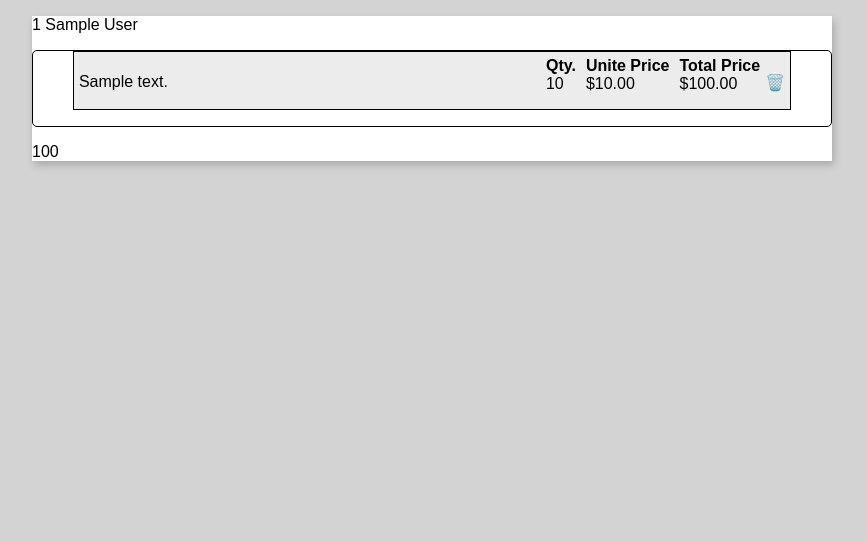
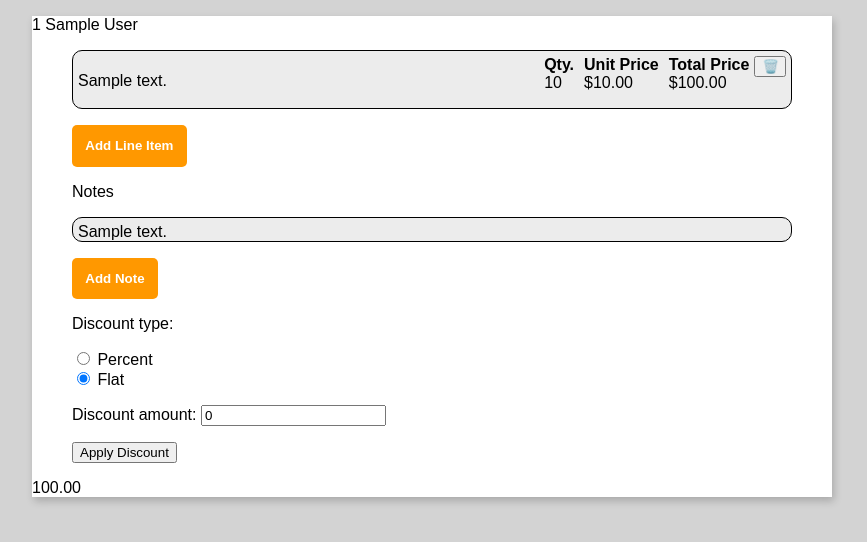
Before and after one commit to DargonTheDargon/CSCI467GroupProject, a Django app: page /quotes/view/1/ in a window 1280 px wide. Shown: the part 64-606 px from the top of the page, without its empty margins (208-1075 px from the left). Run offline with Django 5.2, Linux system fonts and the light colour scheme; tables that the repository leaves empty hold one stand-in row (values such as "Sample post").

Commit message:
add note, discount, and delete line item functionality

```diff
--- a/quote_system/admin.py
+++ b/quote_system/admin.py
@@ -1,10 +1,11 @@
 from django.contrib import admin
 from django.contrib.auth.admin import UserAdmin
 
-from .models import Customer, LineItem, Quote, SalesAssociate, User
+from .models import Customer, LineItem, Note, Quote, SalesAssociate, User
 
 admin.site.register(User, UserAdmin)
 admin.site.register(Quote)
 admin.site.register(Customer)
 admin.site.register(SalesAssociate)
 admin.site.register(LineItem)
+admin.site.register(Note)
--- /dev/null
+++ b/quote_system/forms.py
@@ -0,0 +1,22 @@
+from django import forms
+
+from .models import LineItem, Note, Quote
+
+
+class LineItemForm(forms.ModelForm):
+    class Meta:
+        model = LineItem
+        fields = ['description','quantity','price']
+
+class NoteForm(forms.ModelForm):
+    class Meta:
+        model = Note
+        fields = ['text']
+
+class DiscountForm(forms.ModelForm):
+    class Meta:
+        model = Quote
+        fields = ['discount_type','discount_amount']
+        widgets = {
+            'discount_type':forms.RadioSelect()
+        }
--- a/quote_system/models.py
+++ b/quote_system/models.py
@@ -1,3 +1,5 @@
+from decimal import Decimal
+
 from django.contrib.auth.models import AbstractUser
 from django.core.validators import MaxValueValidator, MinValueValidator
 from django.db import models
@@ -56,11 +58,18 @@ class Quote(models.Model):
     discount_amount = models.DecimalField(max_digits=10, decimal_places=2, default=0)
     final_price = models.DecimalField(max_digits=10, decimal_places=2, default=0)
 
+    def calculate_discount(self,base_amount: Decimal) -> Decimal:
+        if self.discount_type == self.DiscountType.PERCENT:
+            return (base_amount * (self.discount_amount/Decimal(100))).quantize(Decimal('0.01'))
+        return min(self.discount_amount,base_amount)
+
     def total_price(self):
         result =  self.line_items.aggregate(
             total_price = Sum(F('quantity')*F('price'),output_field=DecimalField(max_digits=10,decimal_places=2))
         )
         total_cost = result['total_price'] or 0
+        if total_cost != 0:
+            total_cost -= self.calculate_discount(Decimal(total_cost))
         return total_cost
 
     def __str__(self):
--- a/quote_system/static/css/quote_view.css
+++ b/quote_system/static/css/quote_view.css
@@ -19,26 +19,40 @@ html {
 }
 
 div.line-item-list {
+    border-radius: 10px;
+    width:90%;
+    margin-left:auto;
+    margin-right:auto;
+}
+
+div.notes {
+    width:90%;
+    margin-left:auto;
+    margin-right:auto;
+}
+
+
+ul {
     border: 1px solid black;
-    border-radius: 5px;
+    border-radius: 10px;
+    background-color: rgb(236, 236, 236);
+    padding-inline-start: 0;
+    margin-block-start: 0;
+
 }
 
 li {
-    border: 1px solid black;
     list-style-type: none;
     padding-left: 5px;
     padding-top: 5px;
+    border-style: solid;
+    border-color: black;
+    border-width: 0 0 2px 0;
 
 }
 
- ul {
-    background-color: rgb(236, 236, 236);
-    padding-inline-start: 0;
-    margin-block-start: 0;
-    width:90%;
-    margin-left:auto;
-    margin-right:auto;
-
+li:last-child {
+    border-bottom:none;
 }
 
 p.label {
@@ -55,6 +69,12 @@ p.amount {
     display:inline-grid;
     grid-auto-flow: column;
     justify-content: right;
+}
+
+.discount {
+    width: 90%;
+    margin-left:auto;
+    margin-right:auto;
 }
 
 .quantity {
@@ -88,6 +108,52 @@ p.amount {
     padding-right: 5px;
 }
 
+#dropdown-menu {
+    position:absolute;
+    margin: 0;
+    inset: auto;
+    top: anchor(bottom);
+    left: anchor(left);
+    margin-block-start: 5px;
+    max-width: fit-content;
+    border: none;
+    position-anchor: --add-line-item;
+
+}
+
+#add-note-menu {
+    position:absolute;
+    margin: 0;
+    inset: auto;
+    top: anchor(bottom);
+    left: anchor(left);
+    margin-block-start: 5px;
+    max-width: fit-content;
+    border: none;
+    position-anchor: --add-note;
+}
+
+#add-note {
+    anchor-name: --add-note;
+}
+
+#add-line-item {
+    anchor-name: --add-line-item;
+}
+
+.add-button {
+    border:none;
+    padding: 1em;
+    background-color: #ff9800;
+    border-radius: 5px;
+    color: white;
+    font-weight: bold;
+}
+
+.add-button:hover {
+    background-color: #c27400;
+}
+
 @media(max-width: 450px) {
     .line_item{
         flex-direction: column;
--- a/quote_system/templates/quote_view.html
+++ b/quote_system/templates/quote_view.html
@@ -27,7 +27,7 @@
                                     <p class="amount"> {{ line_item.quantity}} </p>
                                 </div>
                                 <div class="unit_price">
-                                    <p class="label"> Unite Price</p>
+                                    <p class="label"> Unit Price</p>
                                     <p class="amount">${{line_item.price}}<p>
                                 </div>
                                 <div class="total_price">
@@ -35,15 +35,54 @@
                                     <p class="amount">${{line_item.total_price}}<p>
                                 </div>
                                 <div class="delete">
-                                    <p>🗑️<p>
+                                    <form method="POST">
+                                        {% csrf_token %}
+                                        <button class="delete" type="submit" name="delete_line_item" value="{{line_item.id}}">
+                                            🗑️
+                                        </button>
+                                    </form>
                                 </div>
                             </div>
                         </div>
                     </li>
                     {% endfor %}
                 </ul>
+                <button type="button" id="add-line-item" class="add-button" aria-label="Add Line Item" popovertarget="dropdown-menu">Add Line Item </button>
+                <div id="dropdown-menu" popover="auto" class="menu">
+                    <form method="POST">
+                    {% csrf_token %}
+                    {{ line_item_form.as_p}}
+                    <button type="submit" name="add_line_item">Add</button>
+                    </form>
+                </div>
+            </div>
+            <div class="notes">
+             <p>Notes</p>
+                <div class="notes-list">
+                    <ul class="notes-list">
+                        {% for note in quote.notes.all%}
+                        <li> {{note.text}} </li>
+                        {%endfor%}
+                    </ul>
+                </div>
+                <button type="button" id="add-note" class="add-button" aria-label="Add Note" popovertarget="add-note-menu">Add Note</button>
+                <div id="add-note-menu" popover="auto" class="menu">
+                    <form method="POST">
+                        {% csrf_token %}
+                        {{ note_form.as_p }}
+                        <button type="submit" name="add_note">Add</button>
+                    </form>
+                </div>
+            </div>
+            <div class="discount">
+                <form method="POST">
+                    {% csrf_token %}
+                    {{ discount_form.as_p }}
+                    <button type="submit" name="add_discount">Apply Discount</button>
+                </form>
             </div>
             <p>{{quote.total_price}}</p>
+
         </div>
     </body>
 </html>
--- a/quote_system/views.py
+++ b/quote_system/views.py
@@ -3,10 +3,11 @@
 from django.contrib.auth import authenticate, login
 from django.contrib.auth import logout as auth_logout
 from django.contrib.auth.decorators import login_required
-from django.shortcuts import redirect, render
+from django.shortcuts import get_object_or_404, redirect, render
 from django.views.decorators.http import require_POST
 from django.views.generic import DetailView, ListView
 
+from .forms import DiscountForm, LineItemForm, NoteForm
 from .models import Quote
 
 
@@ -69,3 +70,45 @@ class QuoteView(DetailView):
     def get_queryset(self):
         quote_id=self.kwargs.get('pk')
         return Quote.objects.filter(pk=quote_id)
+
+    def get_context_data(self, **kwargs):
+        context = super().get_context_data(**kwargs)
+        context.setdefault('line_item_form',LineItemForm())
+        context.setdefault('note_form',NoteForm())
+        context.setdefault('discount_form',DiscountForm())
+        context['discount_type'] = Quote.DiscountType.choices
+        return context
+
+    def post(self, request, *args, **kwargs):
+        self.object = self.get_object()
+        line_item_form = LineItemForm(request.POST)
+        note_form = NoteForm(request.POST)
+        discount_form = DiscountForm(request.POST, instance=self.object)
+        line_item_id = request.POST.get('delete_line_item')
+
+        if line_item_id:
+            line_item = get_object_or_404(self.object.line_items,pk=line_item_id)
+            line_item.delete()
+            return redirect('quote_view', pk=self.object.pk)
+
+        if 'add_line_item' in request.POST:
+            if line_item_form.is_valid():
+                line_item = line_item_form.save(commit=False)
+                line_item.quote = self.object
+                line_item.save()
+                return redirect('quote_view', pk=self.object.pk)
+            return self.render_to_response(self.get_context_data(line_item=line_item))
+
+        elif 'add_note' in request.POST:
+            if note_form.is_valid():
+                note = note_form.save(commit=False)
+                note.quote = self.object
+                note.save()
+                return redirect('quote_view', pk=self.object.pk)
+            return self.render_to_response(self.get_context_data(note_form=note_form))
+
+        elif 'add_discount' in request.POST:
+            if discount_form.is_valid():
+                discount_form.save()
+                return redirect('quote_view', pk=self.object.pk)
+            return self.render_to_response(self.get_context_data(discount_form=discount_form))
```
